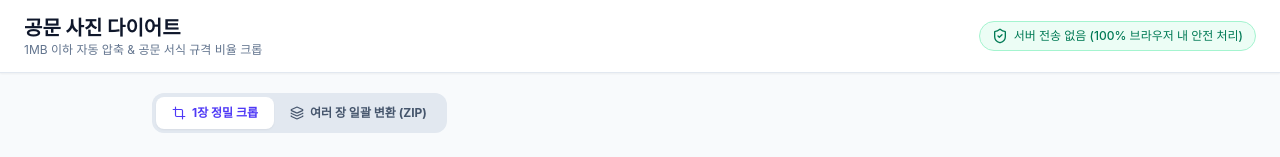
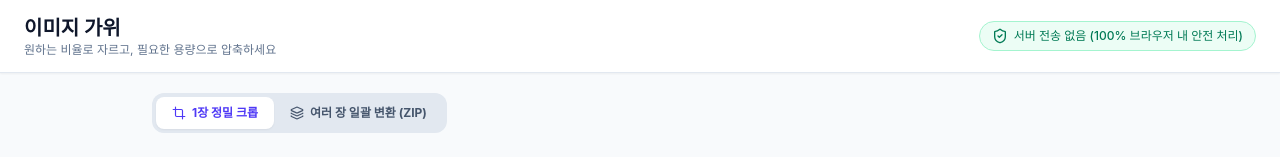
Before and after one commit to HUNGRY-CHU/IMAGEgawi, a React (Vite) app: page / in a window 1280 px wide. Shown: the top 157 px of the page. Built offline with nearby package versions, Linux system fonts and the light colour scheme.

Commit message:
Rename site to 이미지 가위

```diff
--- a/index.html
+++ b/index.html
@@ -1,10 +1,10 @@
 <!doctype html>
-<html lang="en">
+<html lang="ko">
   <head>
     <meta charset="UTF-8" />
     <link rel="icon" type="image/svg+xml" href="/favicon.svg" />
     <meta name="viewport" content="width=device-width, initial-scale=1.0" />
-    <title>gongmun-crop</title>
+    <title>이미지 가위</title>
   </head>
   <body>
     <div id="root"></div>
--- a/src/App.tsx
+++ b/src/App.tsx
@@ -182,8 +182,8 @@ export default function App() {
       {/* 헤더 */}
       <header className="bg-white border-b border-slate-200 py-3.5 px-6 flex justify-between items-center shadow-xs">
         <div>
-          <h1 className="text-xl font-bold text-slate-900">공문 사진 다이어트</h1>
-          <p className="text-xs text-slate-500">1MB 이하 자동 압축 & 공문 서식 규격 비율 크롭</p>
+          <h1 className="text-xl font-bold text-slate-900">이미지 가위</h1>
+          <p className="text-xs text-slate-500">원하는 비율로 자르고, 필요한 용량으로 압축하세요</p>
         </div>
         <div className="flex items-center text-xs text-emerald-700 bg-emerald-50 border border-emerald-200 px-3 py-1.5 rounded-full font-medium">
           <ShieldCheck className="w-4 h-4 mr-1.5" />
```
